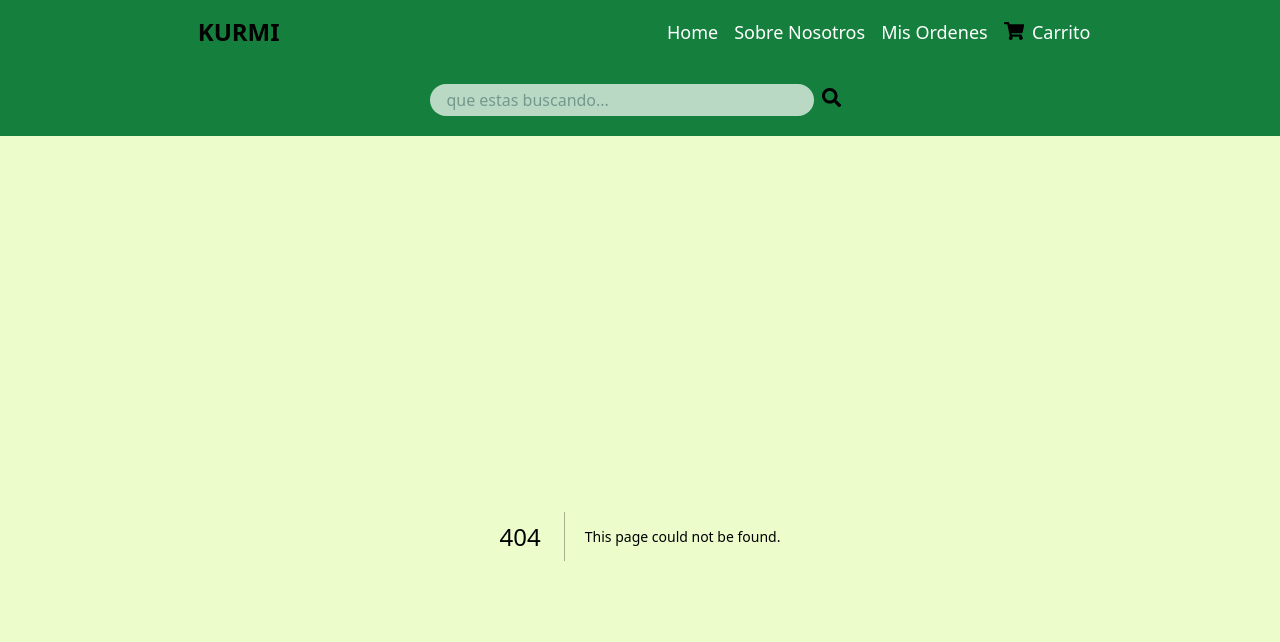
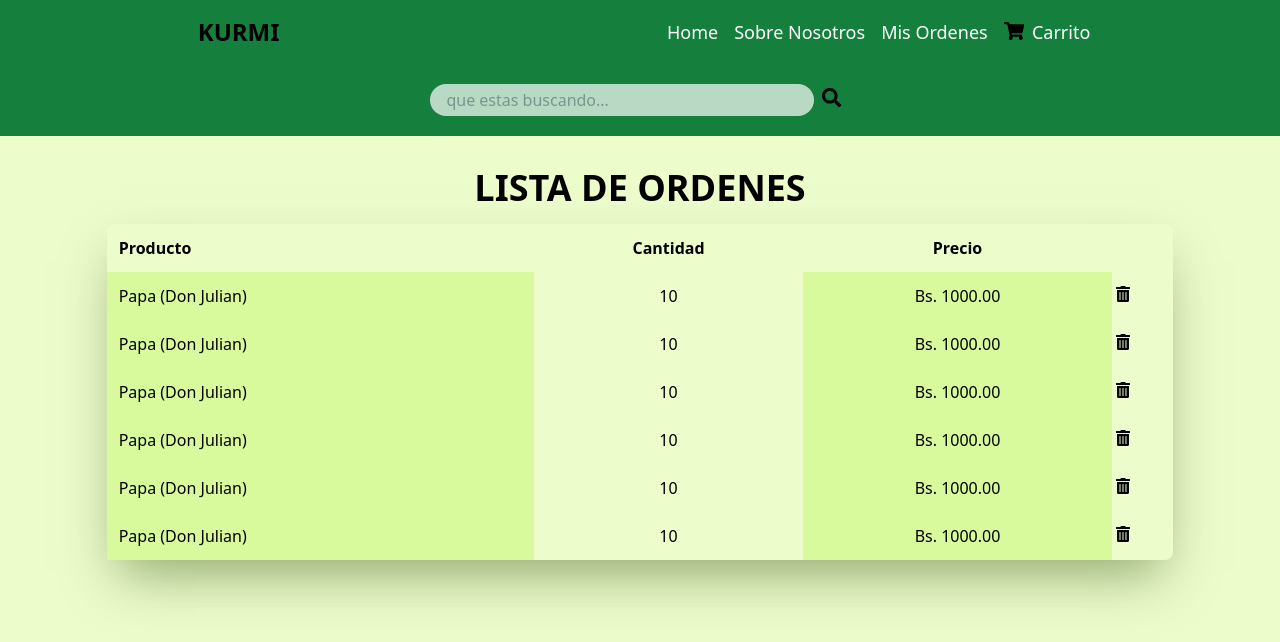
Before and after one commit to Kurmi-org/Kurmi-app, a Next.js app: page /orders/admin in a window 1280 px wide. Before the commit this address had no page. Shown: the top 642 px of the page. Built offline with nearby package versions, Linux system fonts and the light colour scheme.

Commit message:
add orders to admin view and modified order route

```diff
--- /dev/null
+++ b/src/app/orders/admin/page.js
@@ -0,0 +1,11 @@
+import CartProduct from "@/components/Cart_product"
+export default function page(params) {
+    return(
+        <div className="flex justify-center">
+            <div className="w-5/6 mt-8">
+                <h1 className="text-center text-2xl md:text-4xl mb-4 font-bold uppercase">Lista de Ordenes</h1>
+                <CartProduct/>
+            </div>
+        </div>
+    )
+};
--- a/src/components/Cart_product.js
+++ b/src/components/Cart_product.js
@@ -1,6 +1,6 @@
 'use client'
-const prod_cart = [1, 2, 3, 4, 5, 6];
 export default function CartProduct(params) {
+    const prod_cart = [1, 2, 3, 4, 5, 6];
     return (
         <div className="table w-full rounded-lg shadow-2xl shadow-lime-900/50">
             <div className="table-header-group">
```
Also changed, not shown: src/app/orders/client/page.js (renamed from src/app/orders/page.js).
